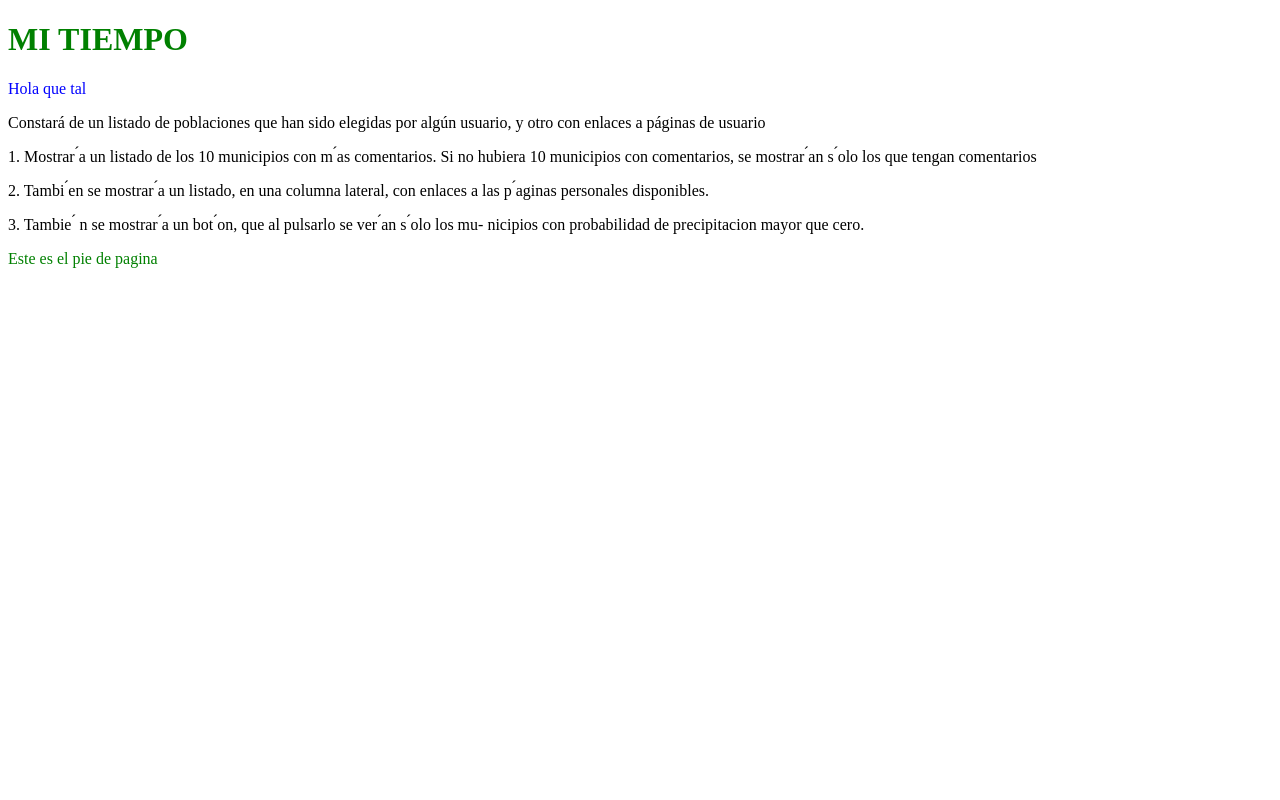
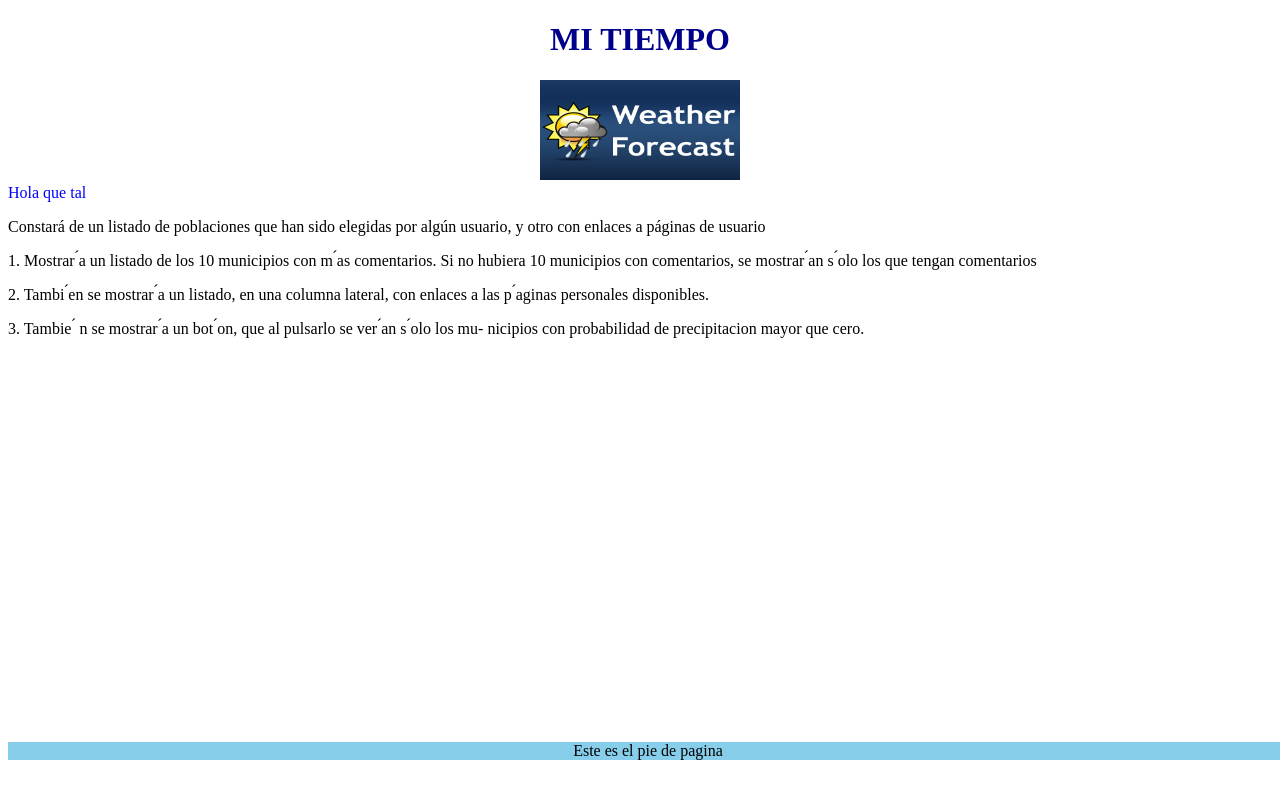
Before and after one commit to jcruzde/MiTiempo, a Django app: page / in a window 1280 px wide. Run offline with Django 3.2, Linux system fonts and the light colour scheme.

Commit message:
Añado banner y pie de pagina

```diff
--- /dev/null
+++ b/project_tiempo/app_tiempo/static/main.css
@@ -0,0 +1,20 @@
+#titulo {
+    text-align: center;
+    color: darkblue;
+}
+
+#parrafo {
+    color: blue
+}
+
+#banner {
+    text-align: center;
+}
+
+#pie {
+    position: absolute;
+    bottom: 40px;
+    width: 100%;
+    text-align: center;
+    background-color: skyblue;
+}
--- a/project_tiempo/app_tiempo/static/tiempo/main.css
+++ /dev/null
@@ -1,11 +0,0 @@
-#titulo {
-    color: green
-}
-
-#parrafo {
-    color: blue
-}
-
-#pie {
-    color: green;
-}
--- a/project_tiempo/app_tiempo/templates/base.html
+++ b/project_tiempo/app_tiempo/templates/base.html
@@ -5,12 +5,19 @@
   <head>
     <meta charset="utf-8" />
     <title>MI TIEMPO</title>
-    <link rel="stylesheet" href="{% static "tiempo/main.css" %}">
+    <link rel="stylesheet" href="{% static "main.css" %}">
   </head>
 
   <body>
     <div id = "titulo">
       <h1>MI TIEMPO</h1>
+    </div>
+
+    <div id = "banner">
+      <img src="static/images/banner.jpg"
+           alt="banner.jpg"
+           width="200"
+           height="100">
     </div>
 
     <div id = "parrafo">
```
Also changed, not shown: project_tiempo/app_tiempo/static/images/banner.jpg (added).
